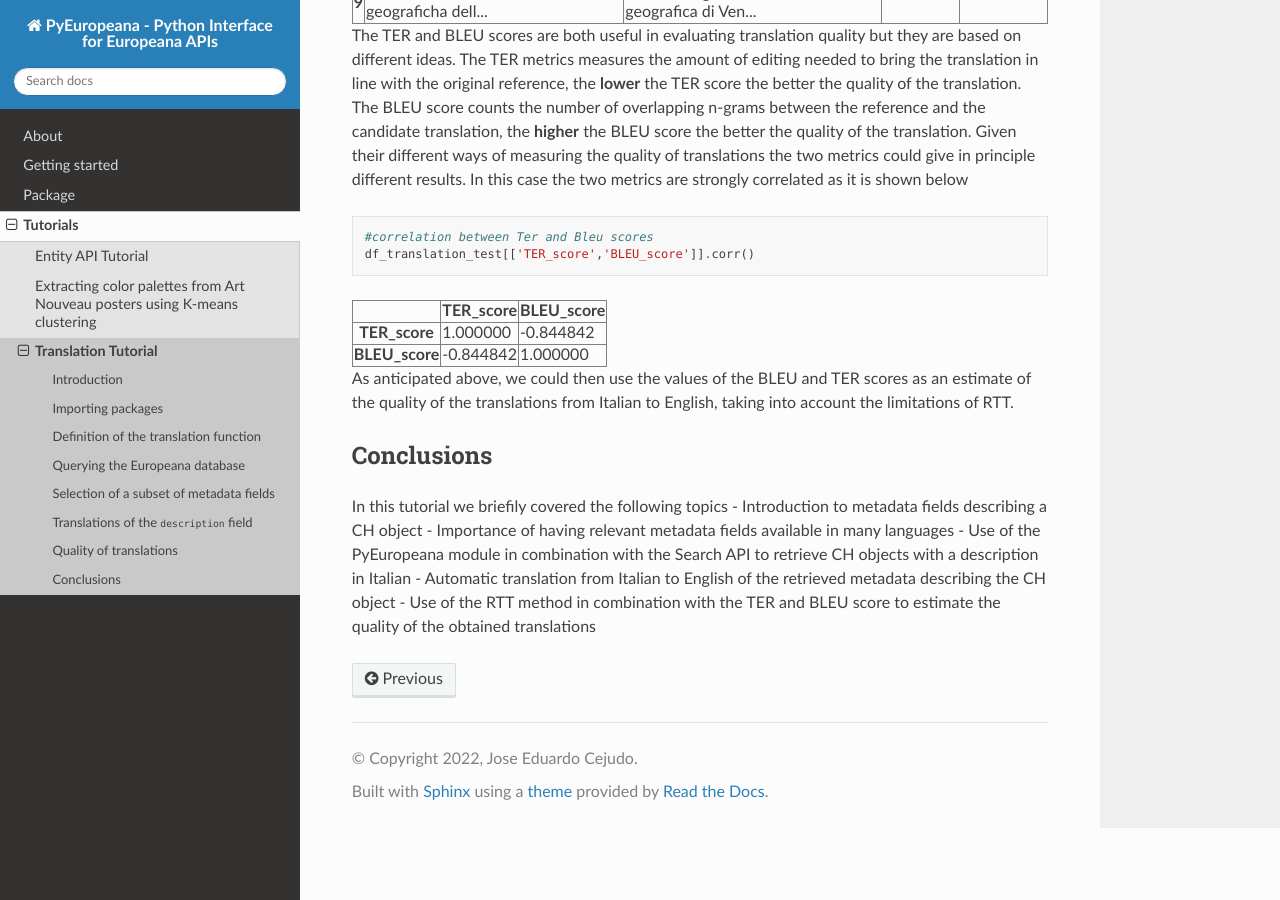
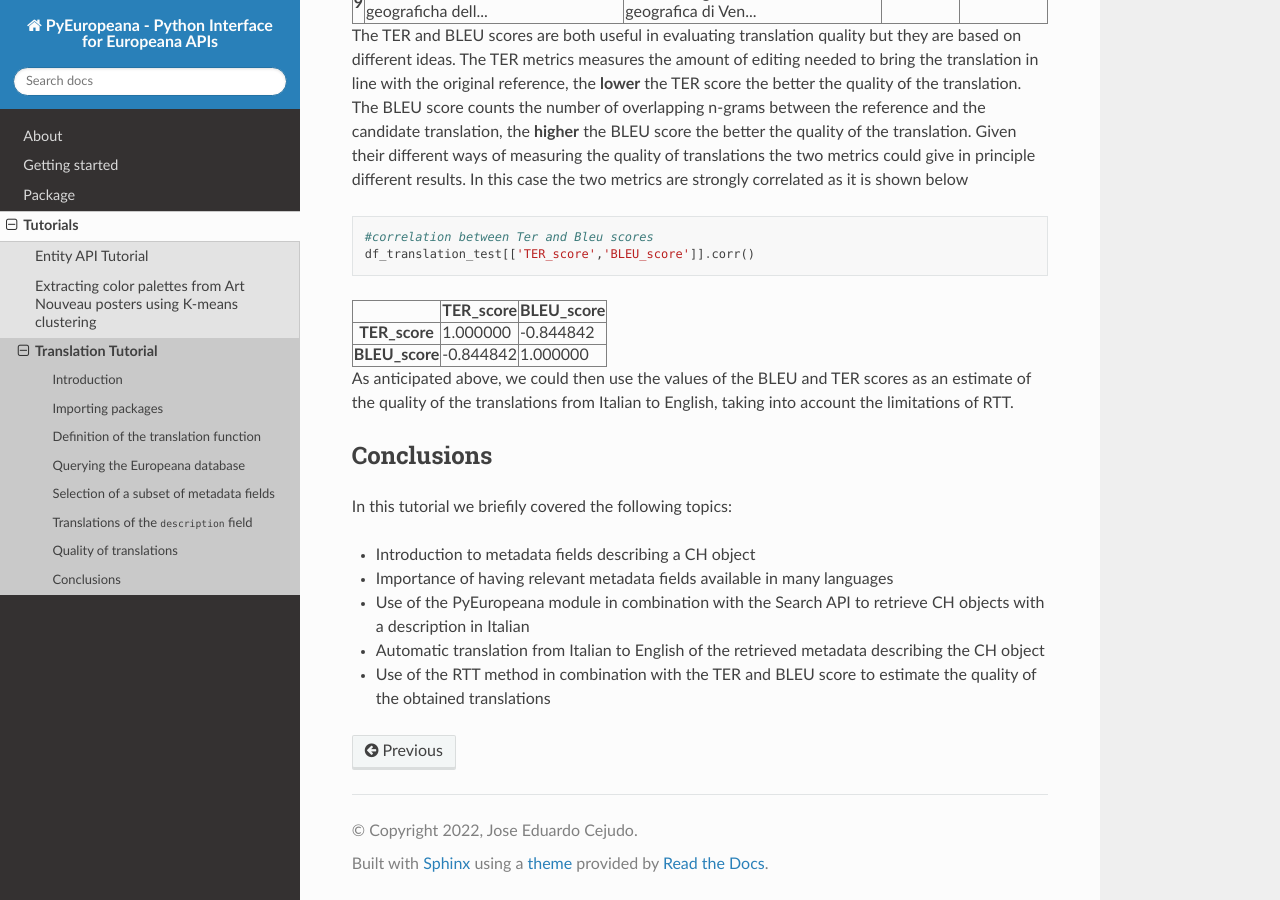
Before and after one commit to europeana/rd-europeana-python-api, a Sphinx documentation site: the page built from docs/source/tutorials_source/tutorial_translation.rst, in a window 1280 px wide and 900 px high, scrolled down 6776 px. Built offline with Sphinx 7.4.7 and the Read the Docs theme 2.0.0, drawn with Linux system fonts in a browser that asks for light colours.

```diff
--- a/docs/source/tutorials_source/tutorial_translation.rst
+++ b/docs/source/tutorials_source/tutorial_translation.rst
@@ -784,11 +784,14 @@ English, taking into account the limitations of RTT.
 Conclusions
 -----------
 
-In this tutorial we briefily covered the following topics - Introduction
-to metadata fields describing a CH object - Importance of having
-relevant metadata fields available in many languages - Use of the
-PyEuropeana module in combination with the Search API to retrieve CH
-objects with a description in Italian - Automatic translation from
-Italian to English of the retrieved metadata describing the CH object -
-Use of the RTT method in combination with the TER and BLEU score to
-estimate the quality of the obtained translations
+In this tutorial we briefily covered the following topics:
+
+- Introduction to metadata fields describing a CH object
+
+- Importance of having relevant metadata fields available in many languages
+
+- Use of the PyEuropeana module in combination with the Search API to retrieve CH objects with a description in Italian
+
+- Automatic translation from Italian to English of the retrieved metadata describing the CH object
+
+- Use of the RTT method in combination with the TER and BLEU score to estimate the quality of the obtained translations
```
